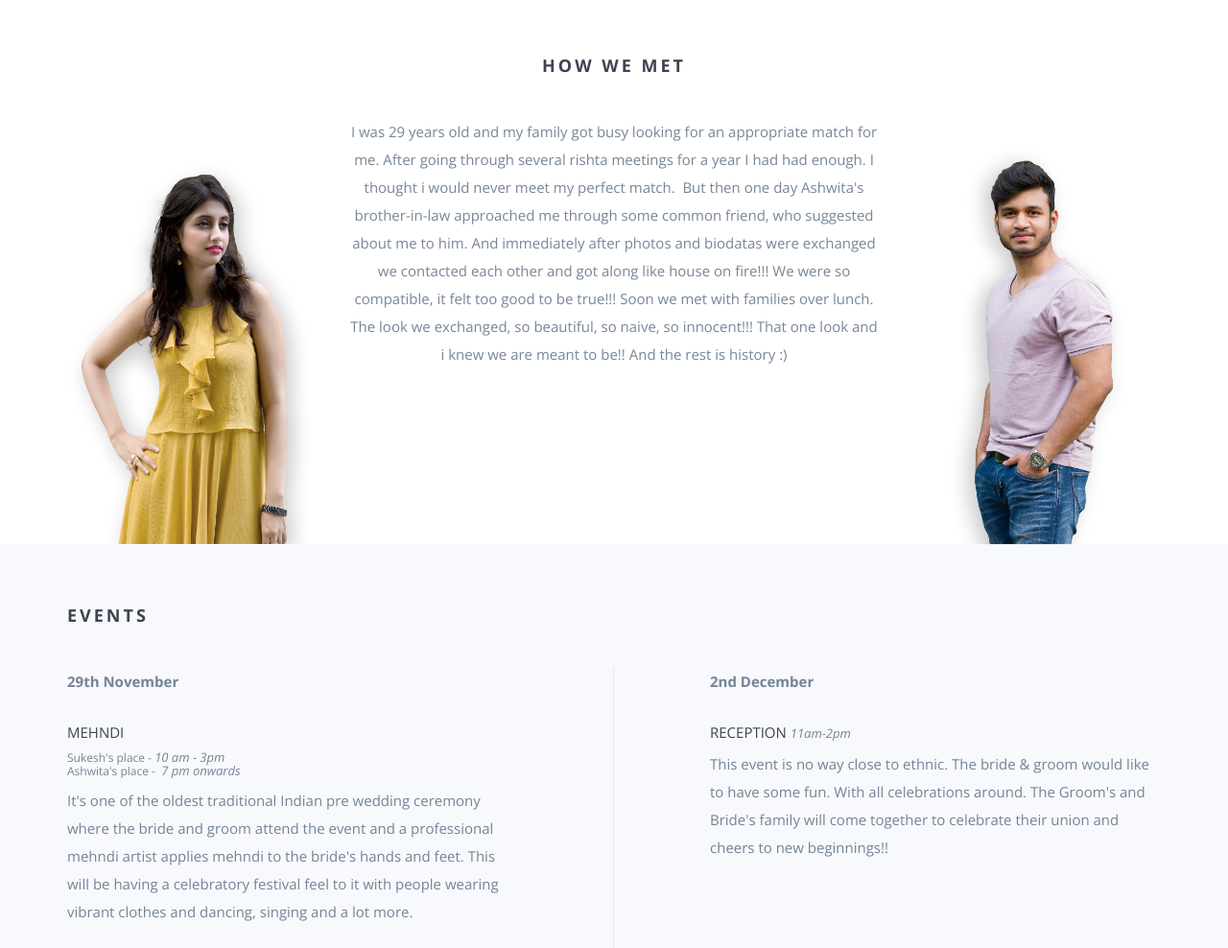
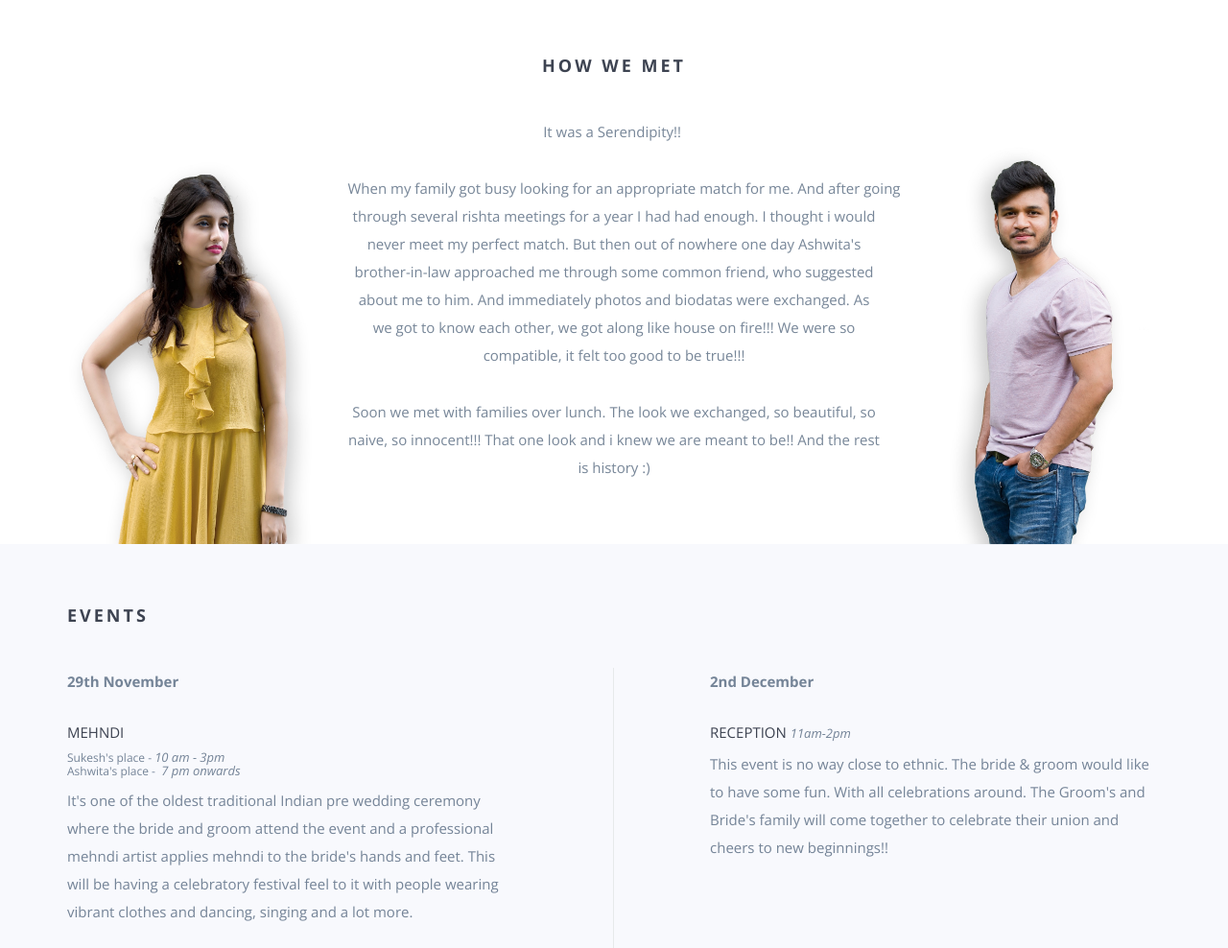
Before and after one commit to ashwitapoojari/ashwitapoojari.github.io, a website: page index.html in a window 1280 px wide. Shown: the part 1000-1988 px from the top of the page at 96% size. Drawn offline with nearby package versions, Linux system fonts and the light colour scheme; some packages are replaced by stand-ins of ours; a script that the page names is missing; files whose address does not match are found by name.

```diff
--- a/index.html
+++ b/index.html
@@ -109,10 +109,11 @@
             <div class="col-md-3 hidden-sm hidden-xs"><img src="img/IMG_2317.jpg" class="wp1"></div>
             <div class="col-md-6">
                 <p>
-                    I was 29 years old and my family got busy looking for an appropriate match for me. After going through several rishta meetings for a year I had had enough. I thought i would never meet my perfect match.
-But then one day Ashwita's brother-in-law approached me through some common friend, who suggested about me to him. And immediately after photos and biodatas were exchanged we contacted each other and got along like house on fire!!! We were so compatible, it felt too good to be true!!!
-Soon we met with families over lunch. The look we exchanged, so beautiful, so naive, so innocent!!! That one look and i knew we are meant to be!! And the rest is history :)
+                        It was a Serendipity!! </p>
 
+                      <p>  When my family got busy looking for an appropriate match for me. And after going through several rishta meetings for a year I had had enough. I thought i would never meet my perfect match. But then out of nowhere one day Ashwita's brother-in-law approached me through some common friend, who suggested about me to him. And immediately photos and biodatas were exchanged. As we got to know each other, we got along like house on fire!!! We were so compatible, it felt too good to be true!!! </p>
+
+                      <p>  Soon we met with families over lunch. The look we exchanged, so beautiful, so naive, so innocent!!! That one look and i knew we are meant to be!! And the rest is history :)
                 </p>
             </div>
             <div class="col-md-3 hidden-sm hidden-xs"><img src="img/DSD_0214.jpg" class="wp2"></div>
@@ -211,7 +212,7 @@
             <div class="col-md-12 text-center">
                 <h3>A picture is worth a thousand words!</h3>
                 <p>Help us capture the moment, tag your photos with the hashtag
-                    <a href="https://instagram.com/explore/tags/ramandantara/" target="_blank">#RamAndAntara</a>
+                    <a href="https://instagram.com/explore/tags/ramandantara/" target="_blank">#ASukiGetsHitched</a>
                 </p>
             </div>
         </div>
```
Also changed, not shown: img/hero-min.jpg.
